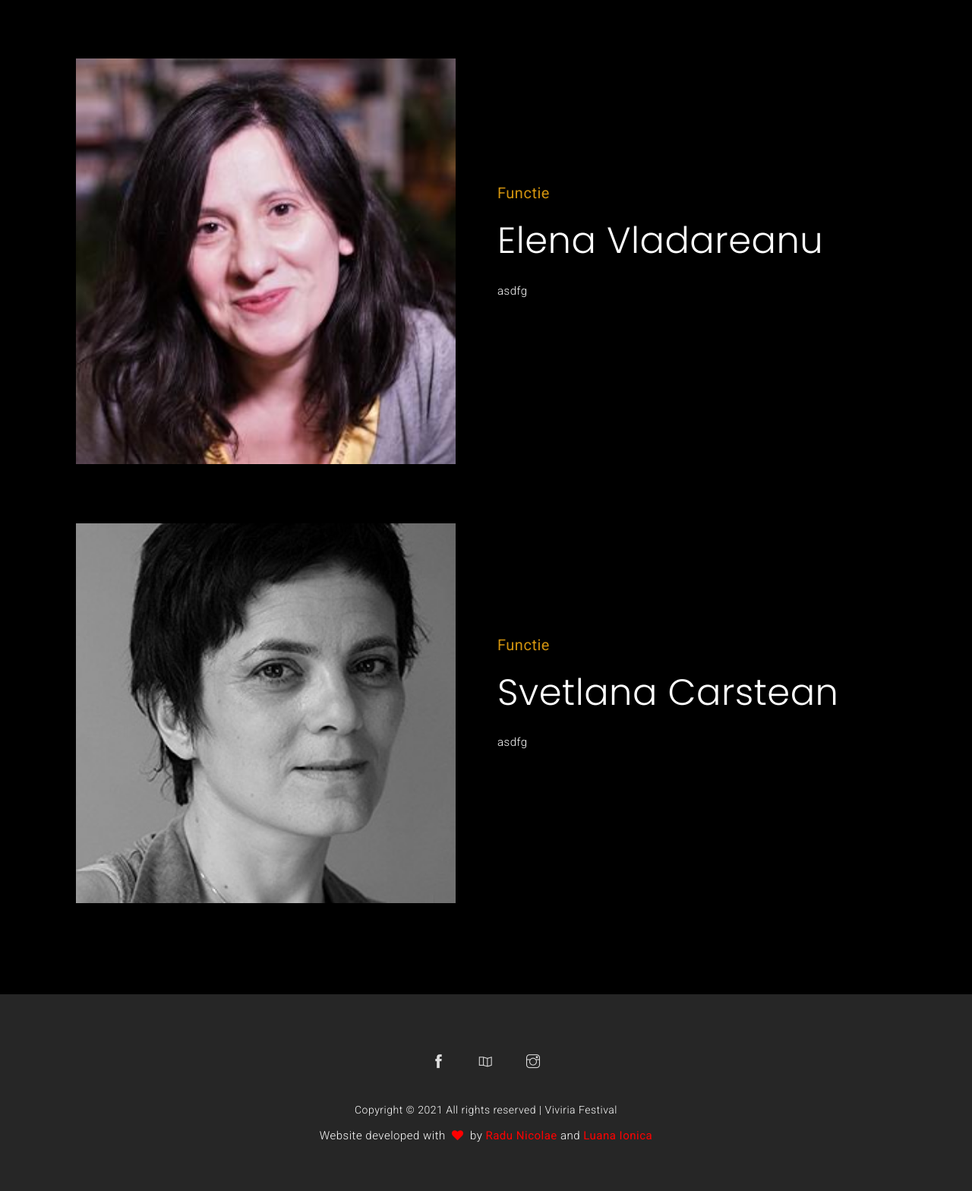
After one commit to Radu-Nicolae/viviriafestival.ro, a PHP site: page /invitati.php in a window 1280 px wide. The commit adds this page. Shown: the part 2376-3944 px from the top of the page at 76% size. Run offline with PHP 8.4, Linux system fonts and the light colour scheme; some libraries are stand-ins or nearby versions.

Commit message:
Add files via upload

```diff
--- /dev/null
+++ b/invitati.php
@@ -0,0 +1,236 @@
+<!DOCTYPE html>
+<html lang="en">
+<?php include 'head.php' ?>
+<body data-spy="scroll" data-target=".navbar" data-offset="90">
+<style>
+        .join-us-navbar{
+            color: #d0920e;
+            font-weight: 800;
+            border: 2px solid #d0920e;
+            padding: 15px !important;
+            border-radius: 50px;
+        }
+        .join-us-navbar:hover{
+            color: white;
+            background-color: #d0920e;
+            transition: 300ms;
+        }
+
+        .nav-link:hover{
+            color:#d0920e !important;
+            transition: 300ms;
+        }
+    </style>
+
+    <!-- Loader -->
+    <?php include 'loader.php' ?>
+    <!-- Loader ends -->
+
+    <?php include 'header.php';
+        $header = new Header();
+        $header->getHeader2();
+    ?>
+
+    <!-- Page Header -->
+   <!-- Page Header -->
+   <section class="page_header pb-0 w-100">
+      <div class="container">
+          <div class="row">
+              <div class="col-md-12 page-content position-relative">
+                  <h2 class="text-white mt-5 mb-2">Invitati</h2>
+                  <p class="text-white">We offer the most creative web designs.</p>
+                  <div class="page_nav bg-white d-inline-block">
+                      <span>Te aflii aici:</span> <a href="index.php" class="d-inline-block color-white" style="color: white">Home</a> <span class="color-summer-sky"><i class="ti ti-angle-double-right"></i>Invitati</span>
+                  </div>
+              </div>
+          </div>
+      </div>
+    </section>
+    <!-- Page Header -->
+    <!-- Page Header -->
+
+   <!-- Team start -->
+
+   <section id="team">
+    <div class="container">
+        <div class="row">
+            <div class="col-md-12">
+                <div class="main-title wow fadeIn" data-wow-delay="300ms">
+                    <h5> Acestia sunt invitatii nostri</h5>
+                    <h2> Scenaristica:</h2>
+                </div>
+            </div>
+        </div>
+        <div class="item">
+                    <div class="container">
+                        <div class="row align-items-center">
+                            <div class="col-lg-6 col-md-12 col-sm-12 md-mb-5">
+                                <div class="image hover-effect team-single-img ml-lg-0">
+                                    <!-- 2 be modified-->
+                                    <img src="alexandrafelseghi.jpg" alt="blog">
+                                </div>
+                            </div>
+                            <div class="col-lg-6 col-md-12 col-sm-12 mx-auto d-inline-block text-left wow fadeInRight">
+                                <div class="skill-box-two">
+                                    <div class="main-title mb-5 text-lg-left wow fadeIn" data-wow-delay="300ms">
+                                        <h5>functie</h5> <!-- 2 be modified-->
+                                        <h2 class="ml-0">Alexandra Felseghi </h2> <!-- 2 be modified-->
+                                        <p>Dramaturg și regizor, Alexandra Felseghi duce o bogată activitate artistică, în calitate de inițiator și de colaborator în realizarea proiectelor culturale. În 2011 a înfiinţat Asociaţia Create.Act.Enjoy alături de actrițele Diana Buluga și Raluca Lupan, în cadrul căreia a activat până în decembrie 2018. Scopul asociaţiei este de a contribui activ la definirea culturii independente în România, folosindu-se de modalităţi de exprimare inedite, racordate contemporaneităţii. În prezent, Alexandra Felseghi este cercetător în programul postdoctoral din cadrul Facultății de Teatru și Film (program desfășurat în perioada 2019-2021) și asistent universitar la departamentul de Teatrologie în cadrul aceleiași facultăți.</p>
+                                    </div>
+                                </div>
+                            </div>
+                        </div>
+                    </div>
+                </div>
+
+    <br><br><br>
+    <div class="item">
+                    <div class="container">
+                        <div class="row align-items-center">
+                            <div class="col-lg-6 col-md-12 col-sm-12 md-mb-5">
+                                <div class="image hover-effect team-single-img ml-lg-0">
+                                    <!-- 2 be modified-->
+                                    <img src="ruxandraghitescu.jpg" alt="blog">
+                                </div>
+                            </div>
+                            <div class="col-lg-6 col-md-12 col-sm-12 mx-auto d-inline-block text-left wow fadeInRight">
+                                <div class="skill-box-two">
+                                    <div class="main-title mb-5 text-lg-left wow fadeIn" data-wow-delay="300ms">
+                                        <h5>functie</h5> <!-- 2 be modified-->
+                                        <h2 class="ml-0">Ruxandra Ghitescu</h2> <!-- 2 be modified-->
+                                        <p>asdfg</p>
+                                    </div>
+                                </div>
+                            </div>
+                        </div>
+                    </div>
+                </div>
+
+                <br><br><br>
+    <div class="item">
+                    <div class="container">
+                        <div class="row align-items-center">
+                            <div class="col-lg-6 col-md-12 col-sm-12 md-mb-5">
+                                <div class="image hover-effect team-single-img ml-lg-0">
+                                    <!-- 2 be modified-->
+                                    <img src="corinasabou.jpg" alt="blog">
+                                </div>
+                            </div>
+                            <div class="col-lg-6 col-md-12 col-sm-12 mx-auto d-inline-block text-left wow fadeInRight">
+                                <div class="skill-box-two">
+                                    <div class="main-title mb-5 text-lg-left wow fadeIn" data-wow-delay="300ms">
+                                        <h5>functie</h5> <!-- 2 be modified-->
+                                        <h2 class="ml-0">Corina Sabou</h2> <!-- 2 be modified-->
+                                        <p>asdfg</p>
+                                    </div>
+                                </div>
+                            </div>
+                        </div>
+                    </div>
+                </div>
+
+                <br><br><br>
+    <div class="item">
+                    <div class="container">
+                        <div class="row align-items-center">
+                            <div class="col-lg-6 col-md-12 col-sm-12 md-mb-5">
+                                <div class="image hover-effect team-single-img ml-lg-0">
+                                    <!-- 2 be modified-->
+                                    <img src="elenavladareanu.jpg" alt="blog">
+                                </div>
+                            </div>
+                            <div class="col-lg-6 col-md-12 col-sm-12 mx-auto d-inline-block text-left wow fadeInRight">
+                                <div class="skill-box-two">
+                                    <div class="main-title mb-5 text-lg-left wow fadeIn" data-wow-delay="300ms">
+                                        <h5>functie</h5> <!-- 2 be modified-->
+                                        <h2 class="ml-0">Elena Vladareanu</h2> <!-- 2 be modified-->
+                                        <p>asdfg</p>
+                                    </div>
+                                </div>
+                            </div>
+                        </div>
+                    </div>
+                </div>
+
+                <br><br><br>
+    <div class="item">
+                    <div class="container">
+                        <div class="row align-items-center">
+                            <div class="col-lg-6 col-md-12 col-sm-12 md-mb-5">
+                                <div class="image hover-effect team-single-img ml-lg-0">
+                                    <!-- 2 be modified-->
+                                    <img src="svetlanacarstean.jpg" alt="blog">
+                                </div>
+                            </div>
+                            <div class="col-lg-6 col-md-12 col-sm-12 mx-auto d-inline-block text-left wow fadeInRight">
+                                <div class="skill-box-two">
+                                    <div class="main-title mb-5 text-lg-left wow fadeIn" data-wow-delay="300ms">
+                                        <h5>functie</h5> <!-- 2 be modified-->
+                                        <h2 class="ml-0">Svetlana Carstean</h2> <!-- 2 be modified-->
+                                        <p>asdfg</p>
+                                    </div>
+                                </div>
+                            </div>
+                        </div>
+                    </div>
+                </div>
+    </div>
+</section>
+
+<!-- Team ends -->
+
+    <?php include 'footer.php' ?>
+
+
+<!-- jQuery (necessary for Bootstrap's JavaScript plugins) -->
+<script src="js/jquery-3.3.1.min.js"></script>
+<!-- Bootstrap JS File -->
+<script src="js/popper.min.js"></script>
+<script src="js/bootstrap.min.js"></script>
+<!-- Appear JS File -->
+<script src="js/jquery.appear.js"></script>
+    <!-- Megamenu Js File -->
+    <script src="js/megamenu.js"></script>
+<!-- Isotop gallery -->
+<script src="js/isotope.pkgd.min.js"></script>
+<!-- Morphtext JS File -->
+<script src="js/morphext.min.js"></script>
+<!-- Flip JS File -->
+<script src="js/jquery.flip.min.js"></script>
+<!-- Cube Portfolio JS File -->
+<script src="js/jquery.cubeportfolio.min.js"></script>
+<!-- Equal Height JS File -->
+<script src="js/jquery.matchHeight-min.js"></script>
+<!--Parallax Background-->
+<script src="js/parallaxie.min.js"></script>
+<!-- Fancy Box JS File -->
+<script src="js/jquery.fancybox.min.js"></script>
+<!-- Swiper JS File -->
+<script src="js/swiper.min.js"></script>
+<!-- Owl Carousel JS File -->
+<script src="js/owl.carousel.js"></script>
+<!-- Wow JS File -->
+<script src="js/wow.js"></script>
+<!-- Headroom Nav File -->
+<script src="js/headroom.js"></script>
+
+    <!--Revolution Slider-->
+<script src="js/revolution/jquery.themepunch.tools.min.js"></script>
+<script src="js/revolution/jquery.themepunch.revolution.min.js"></script>
+<script src="js/revolution/jquery.themepunch.revolution.contdown.min.js"></script>
+
+<!-- SLIDER REVOLUTION 5.0 EXTENSIONS  (Load Extensions only on Local File Systems !  The following part can be removed on Server for On Demand Loading) -->
+<script src="js/revolution/extensions/revolution.extension.actions.min.js"></script>
+<script src="js/revolution/extensions/revolution.extension.carousel.min.js"></script>
+<script src="js/revolution/extensions/revolution.extension.kenburn.min.js"></script>
+<script src="js/revolution/extensions/revolution.extension.layeranimation.min.js"></script>
+<script src="js/revolution/extensions/revolution.extension.migration.min.js"></script>
+<script src="js/revolution/extensions/revolution.extension.navigation.min.js"></script>
+<script src="js/revolution/extensions/revolution.extension.parallax.min.js"></script>
+<script src="js/revolution/extensions/revolution.extension.slideanims.min.js"></script>
+<script src="js/revolution/extensions/revolution.extension.video.min.js"></script>
+
+<!-- Custom JS File -->
+<script src="js/functions.js"></script>
+</body>
+</html>
```
Also changed, not shown: echipa.php (+71 -66 lines), alexadrafelseghi.jpg (added), corinasabau.jpg (added), elenavladareanu.jpg (added), membruechipa2.jpeg, membruechipa3.jpeg, ruxandraghitescu.jpg (added), svetlanacarstean.jpg (added).
